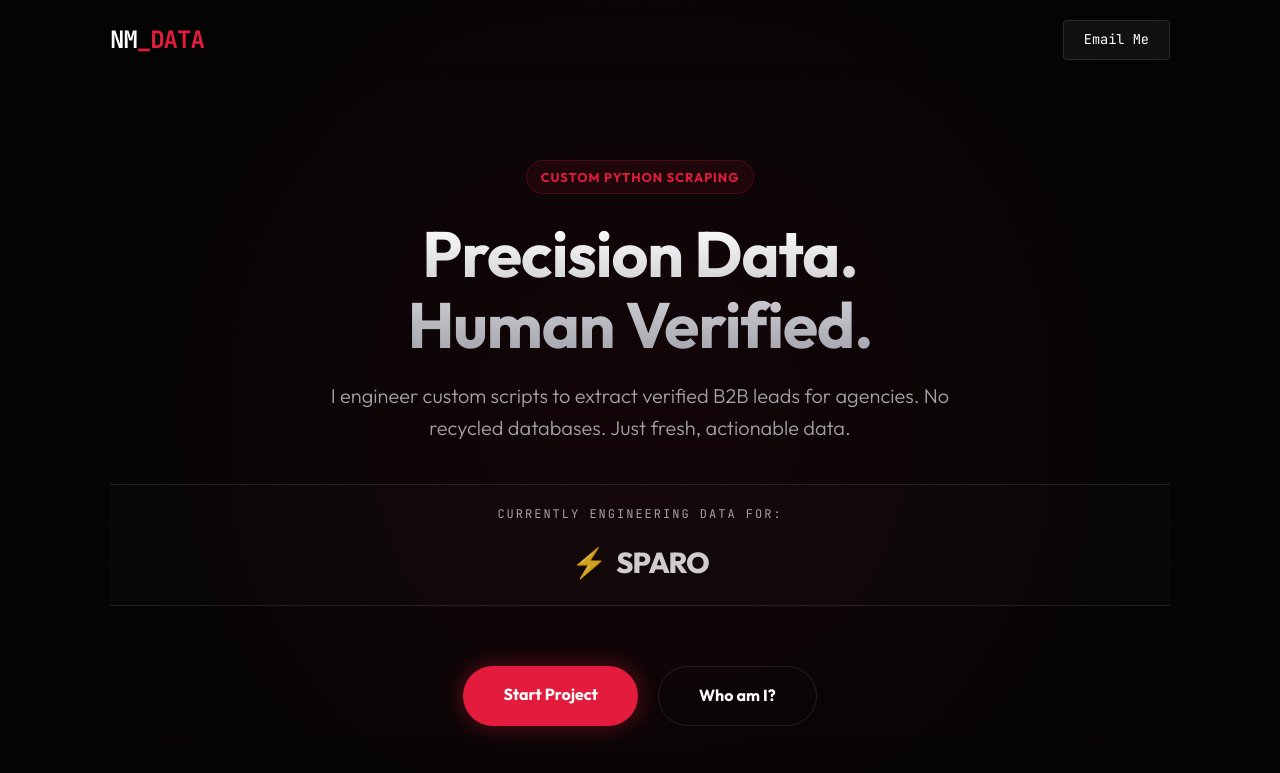
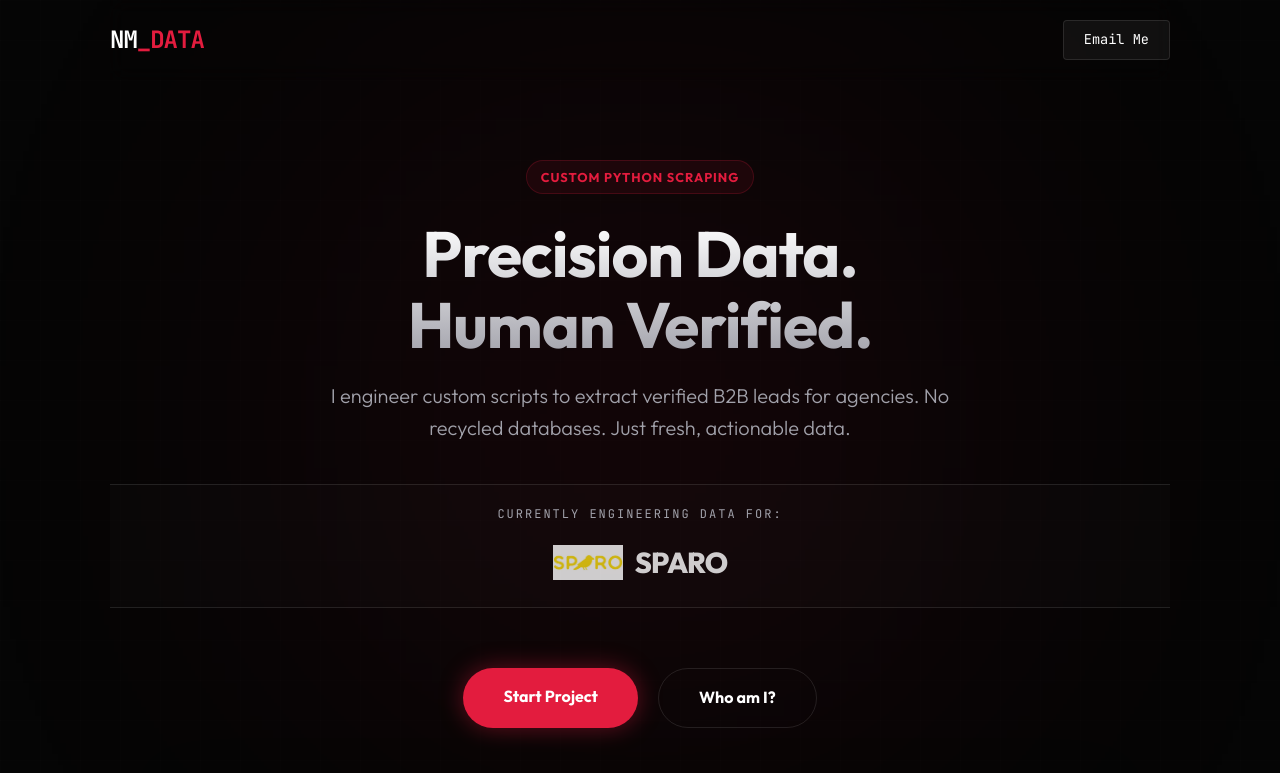
Before and after one commit to Rivernic/Rivernic.github.io, a plain HTML site: page index.html in a window 1280 px wide. Shown: the top 773 px of the page. Drawn offline with Linux system fonts and the light colour scheme.

Commit message:
Update index.html

```diff
--- a/index.html
+++ b/index.html
@@ -32,7 +32,6 @@
             --accent: #e31c3e;
             --accent-glow: rgba(227, 28, 62, 0.4);
             --border: rgba(255, 255, 255, 0.1);
-            --sparo-yellow: #FFD700;
         }
 
         * { box-sizing: border-box; margin: 0; padding: 0; }
@@ -105,7 +104,7 @@
         }
         .btn-secondary:hover { border-color: var(--text-main); background: rgba(255,255,255,0.05); }
 
-        /* TRUSTED BY */
+        /* TRUSTED BY / CLIENTS */
         .trusted-by {
             margin-bottom: 60px;
             padding: 20px;
@@ -117,13 +116,23 @@
             font-family: 'JetBrains Mono', monospace; font-size: 0.75rem; color: var(--text-muted);
             letter-spacing: 2px; text-transform: uppercase; display: block; margin-bottom: 15px;
         }
+
+        /* SPARO LOGO STYLE */
+        .client-logo-link {
+            text-decoration: none;
+            display: inline-block;
+        }
         .client-logo {
             font-family: 'Outfit', sans-serif; font-weight: 800; font-size: 1.8rem; letter-spacing: -1px;
-            color: #fff; display: inline-flex; align-items: center; gap: 10px;
-            opacity: 0.8; transition: opacity 0.3s;
+            color: #fff; display: inline-flex; align-items: center; gap: 12px;
+            opacity: 0.8; transition: all 0.3s;
         }
-        .client-logo:hover { opacity: 1; text-shadow: 0 0 20px rgba(255, 215, 0, 0.3); }
-        .sparo-icon { color: var(--sparo-yellow); }
+        .client-logo:hover { opacity: 1; transform: scale(1.05); }
+        .sparo-img {
+            height: 35px; /* Ajusta el tamaño del pajarito aquí */
+            width: auto;
+            display: block;
+        }
 
         /* DATA PREVIEW */
         .data-preview {
@@ -238,7 +247,8 @@
             transition: all 0.3s ease; display: flex; align-items: center; text-decoration: none;
             font-family: 'JetBrains Mono', monospace; font-size: 0.9rem; border: 1px solid var(--border);
         }
-        .social-icon svg { width: 20px; height: 20px; margin-right: 10px; fill: currentColor; }
+        /* Icono de Instagram Corregido */
+        .social-icon svg { width: 20px; height: 20px; margin-right: 10px; stroke: currentColor; fill: none; }
         .social-icon:hover { border-color: var(--accent); color: var(--accent); transform: translateY(-3px); }
 
         @media (max-width: 768px) {
@@ -263,9 +273,12 @@
 
             <div class="trusted-by">
                 <span class="trusted-label">Currently Engineering Data For:</span>
-                <div class="client-logo">
-                    <span class="sparo-icon">⚡</span>SPARO
-                </div>
+                <a href="https://www.sparomarketing.com/" target="_blank" class="client-logo-link">
+                    <div class="client-logo">
+                        <img src="sparo-logo.png" alt="Sparo Bird Logo" class="sparo-img">
+                        SPARO
+                    </div>
+                </a>
             </div>
 
             <div class="hero-buttons">
@@ -407,7 +420,7 @@
                 <p>Hi, I'm <strong>Nico</strong>. I'm a 22-year-old Systems Engineering student from Argentina.</p>
                 <p>In a world of automated spam, I offer something different: <strong>transparency and effort</strong>. I combine my Python skills with a genuine desire to build a reputation in the industry.</p>
                 <p>When you work with me, you don't get a bot. You get a future engineer committed to your success.</p>
-                <span class="signature">Nicolás Martínez</span>
+                <span class="signature">Nicolás24Martínez@gmail.com</span>
             </div>
         </section>
 
@@ -416,7 +429,7 @@
 
             <div class="social-links">
                 <a href="https://instagram.com/nico.martinez24" target="_blank" class="social-icon">
-                    <svg xmlns="http://www.w3.org/2000/svg" viewBox="0 0 24 24"><path d="M12 2.163c3.204 0 3.584.012 4.85.07 3.252.148 4.771 1.691 4.919 4.919.058 1.265.069 1.645.069 4.85s-.011 3.585-.07 4.85c-.148 3.252-1.667 4.771-4.919 4.919-1.266.058-1.644.07-4.85.07s-3.584-.012-4.85-.07c-3.252-.148-4.771-1.667-4.919-4.919-.058-1.265-.07-1.645-.07-4.85s.012-3.584.07-4.85c.148-3.252 1.667-4.771 4.919-4.919 1.266-.057 1.645-.069 4.85-.069zm0-2.163c-3.259 0-3.667.014-4.947.072-4.358.2-6.78 2.618-6.98 6.98-.059 1.281-.073 1.689-.073 4.948 0 3.259.014 3.668.072 4.948.2 4.358 2.618 6.98 6.98 1.281.058 1.689.072 4.948.072 3.259 0 3.668-.014 4.948-.072 4.354-.2 6.782-2.618 6.979-6.98.059-1.28.073-1.689.073-4.948 0-3.259-.014-3.667-.072-4.947-.196-4.354-2.617-6.78-6.979-6.98-1.281-.059-1.69-.073-4.949-.073zm0 5.838c-3.403 0-6.162 2.759-6.162 6.162s2.759 6.163 6.162 6.163 6.162-2.759 6.162-6.163-2.759-6.162-6.162-6.162zm0 10.162c-2.209 0-4-1.79-4-4 0-2.209 1.791-4 4-4s4 1.791 4 4c0 2.21-1.791 4-4 4zm6.406-11.845c-.796 0-1.441.645-1.441 1.44s.645 1.44 1.441 1.44c.795 0 1.439-.645 1.439-1.44s-.644-1.44-1.439-1.44z"/></svg>
+                    <svg xmlns="http://www.w3.org/2000/svg" width="24" height="24" viewBox="0 0 24 24" fill="none" stroke="currentColor" stroke-width="2" stroke-linecap="round" stroke-linejoin="round" class="feather feather-instagram"><rect x="2" y="2" width="20" height="20" rx="5" ry="5"></rect><path d="M16 11.37A4 4 0 1 1 12.63 8 4 4 0 0 1 16 11.37z"></path><line x1="17.5" y1="6.5" x2="17.51" y2="6.5"></line></svg>
                     <span>Follow me on Instagram</span>
                 </a>
             </div>
```
